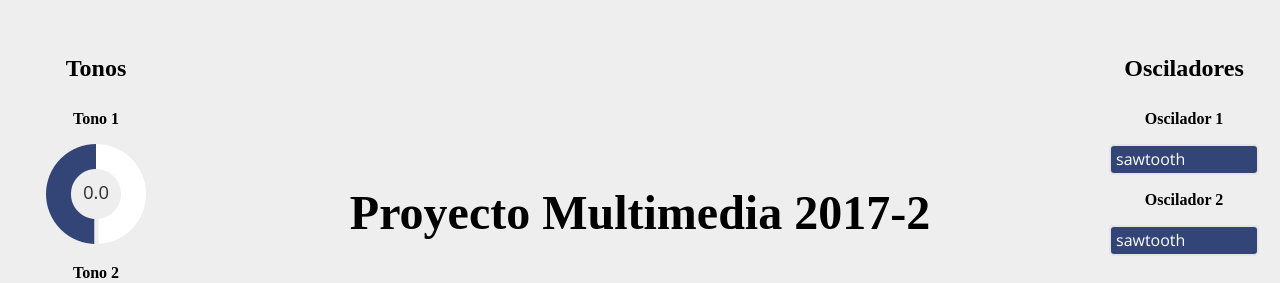
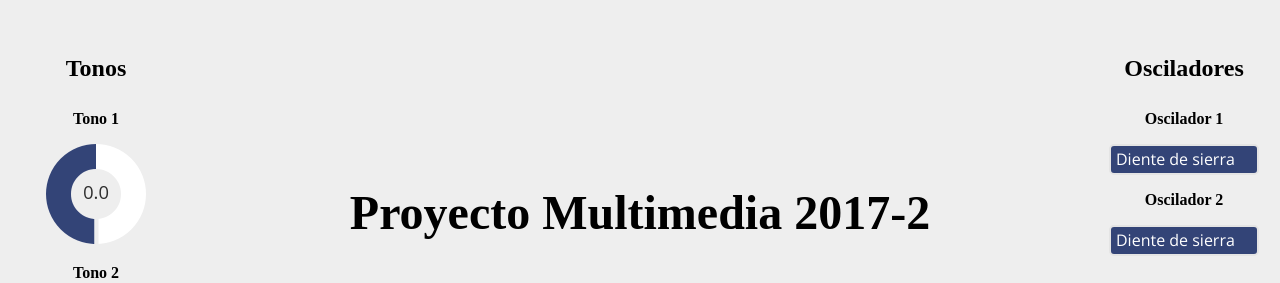
Before and after one commit to mandresbr/PUJSynth, a plain HTML site: page index.html in a window 1280 px wide. Shown: the part 115-398 px from the top of the page. Drawn offline with nearby package versions, Linux system fonts and the light colour scheme.

Commit message:
final version

```diff
--- a/index.html
+++ b/index.html
@@ -2,7 +2,7 @@
 <html>
 
 <head>
-    <title>Websynth</title>
+    <title>PUJSynth</title>
     <meta charset="utf-8">
     <meta name="viewport" content="width=device-width, initial-scale=1.0">
     <script type="text/javascript" src="js/nexusUI.js"></script>
@@ -26,18 +26,18 @@
                     <p>Oscilador 1</p>
                     <br />
                     <select onchange="selectOsc1(this.value)" id="oscillator1Type">
-                        <option value="square">square</option>
-                        <option value="sawtooth" selected="selected">sawtooth</option>
-                        <option value="triangle">triangle</option>
+                        <option value="square">Cuadrada</option>
+                        <option value="sawtooth" selected="selected">Diente de sierra</option>
+                        <option value="triangle">Triángular</option>
                     </select>
                 </div>
                 <div id="select1Div">
                     <p>Oscilador 2</p>
                     <br />
                     <select onchange="selectOsc2(this.value)" id="oscillator2Type">
-                        <option value="square">square</option>
-                        <option value="sawtooth" selected="selected">sawtooth</option>
-                        <option value="triangle">triangle</option>
+                        <option value="square">Cuadrada</option>
+                        <option value="sawtooth" selected="selected">Diente de sierra</option>
+                        <option value="triangle">Triángular</option>
                     </select>
                 </div>
             </div>
```
